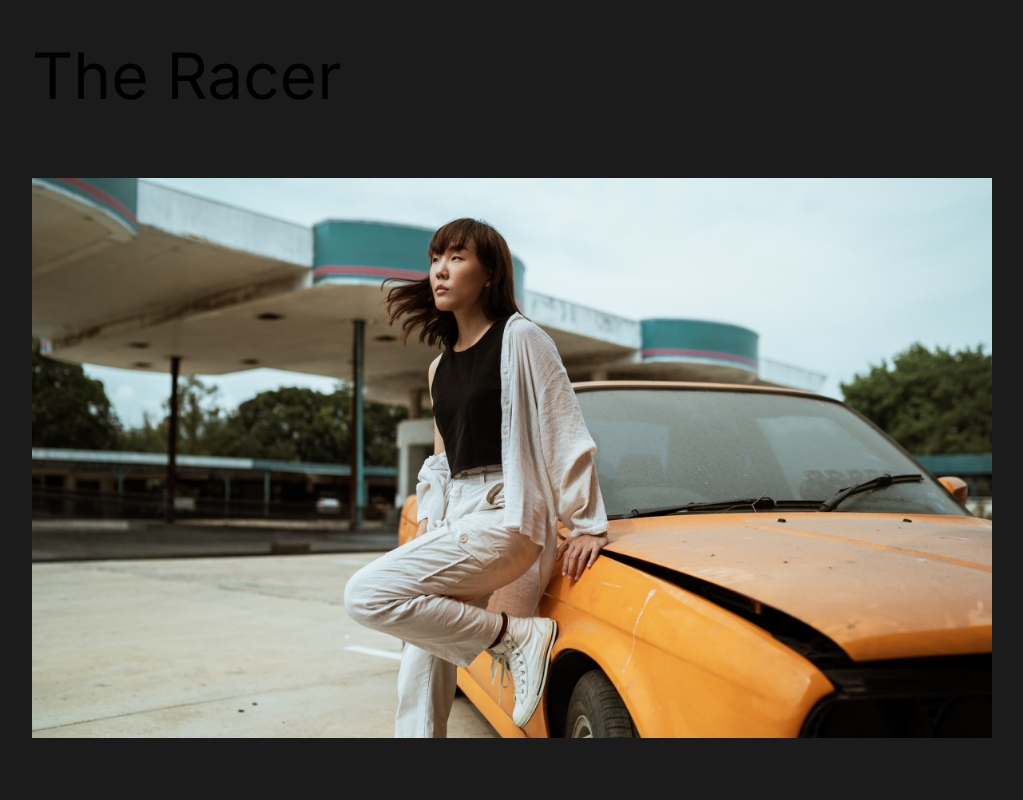
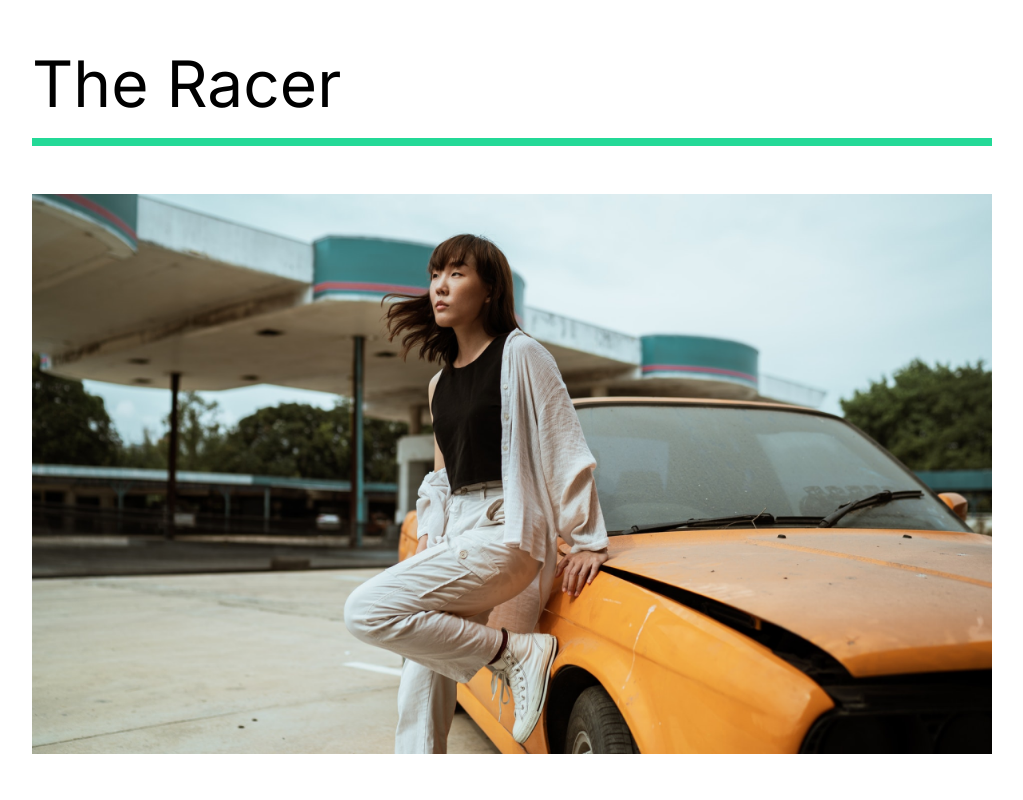
Before and after one commit to KrenarMuzaqi/capture-project, a React (Create React App) app: page /work in a window 1280 px wide. Shown: the part 1020-1820 px from the top of the page, without its empty margins (128-1151 px from the left). Built offline with nearby package versions, Linux system fonts and the light colour scheme.

Commit message:
About Us section animated

```diff
--- a/src/animation.js
+++ b/src/animation.js
@@ -8,10 +8,43 @@
     y: 0,
     transition: {
       duration: 1,
+      when: "beforeChildren", //this is for children to start animating after parent animation is finished
+      staggerChildren: 0.25, //children coming to screen one by one
     },
   },
+  //this happend when we leave current screen
   exit: {
     opacity: 0,
     y: 300,
+    transition: {
+      duration: 0.5,
+    },
   },
 };
+
+export const titleAnim = {
+  hidden: { y: 200 },
+  show: {
+    y: 0,
+    transition: { duration: 0.75, ease: "easeOut" },
+  },
+};
+
+export const fade = {
+  hidden: {
+    opacity: 0,
+  },
+  show: {
+    opacity: 1,
+    transition: { ease: "easeOut", duration: 0.75 },
+  },
+};
+
+export const photoAnim = {
+  hidden: { scale: 1.5, opacity: 0 },
+  show: {
+    scale: 1,
+    opacity: 1,
+    transition: { ease: "easeOut", duration: 0.75 },
+  },
+};
--- /dev/null
+++ b/src/components/Wave.js
@@ -0,0 +1,31 @@
+import React from "react";
+import styled from "styled-components";
+import { motion } from "framer-motion";
+
+const Wave = () => {
+  return (
+    <WaveSvg
+      viewBox="0 0 1440 363"
+      fill="none"
+      xmlns="http://www.w3.org/2000/svg"
+    >
+      <motion.path
+        initial={{ pathLength: 0, pathOffset: 1 }}
+        animate={{ pathLength: 1, pathOffset: 0 }}
+        transition={{ duration: 1 }}
+        d="M1440 27.4774C1352.73 19.8184 1122.41 49.0556 899.331 227.276C620.48 450.052 354.282 355.647 170.328 185.318C23.165 49.0556 -4.21721 8.32998 0.487081 5"
+        stroke="#D96ED4"
+        strokeOpacity="0.1"
+        strokeWidth="10"
+      />
+    </WaveSvg>
+  );
+};
+
+const WaveSvg = styled.svg`
+  position: absolute;
+  left: 0;
+  z-index: 1;
+`;
+
+export default Wave;
--- a/src/pages/OurWork.js
+++ b/src/pages/OurWork.js
@@ -10,32 +10,38 @@
 
 //Animations
 import { motion } from "framer-motion";
-import { pageAnimation } from "../animation";
+import { pageAnimation, photoAnim, fade } from "../animation";
 
 const OurWrok = () => {
   return (
     <Work variants={pageAnimation} initial="hidden" animate="show" exit="exit">
       <Movie>
-        <h2>The Athlete</h2>
+        <motion.h2 variants={fade}>The Athlete</motion.h2>
         <div className="line"> </div>
         <Link to="/work/the-athlete">
-          <img src={athlete} alt="athlete" />
+          <Hide>
+            <motion.img variants={photoAnim} src={athlete} alt="athlete" />
+          </Hide>
         </Link>
       </Movie>
 
       <Movie>
-        <h2>The Racer</h2>
-        <div className="line"> </div>
+        <motion.h2 variants={fade}>The Racer</motion.h2>
+        <motion.div className="line"> </motion.div>
         <Link to="/work/the-racer">
-          <img src={theracer} alt="theracer" />
+          <Hide>
+            <motion.img variants={photoAnim} src={theracer} alt="theracer" />
+          </Hide>
         </Link>
       </Movie>
 
       <Movie>
-        <h2>Good Times</h2>
+        <motion.h2 variants={fade}>Good Times</motion.h2>
         <div className="line"> </div>
         <Link to="/work/good-times">
-          <img src={goodtimes} alt="goodtimes" />
+          <Hide>
+            <motion.img variants={photoAnim} src={goodtimes} alt="goodtimes" />
+          </Hide>
         </Link>
       </Movie>
     </Work>
@@ -46,7 +52,7 @@
   min-height: 100vh;
   overflow: hidden;
   padding: 5rem 10rem;
-
+  background-color: #fff;
   h2 {
     padding: 1rem 0rem;
   }
@@ -56,8 +62,8 @@
   padding-bottom: 10rem;
 
   .line {
-    line-height: 0.5rem;
-    background-color: #ccc;
+    height: 0.5rem;
+    background-color: #23d997;
     margin-bottom: 3rem;
   }
 
@@ -68,4 +74,8 @@
   }
 `;
 
+const Hide = styled.div`
+  overflow: hidden;
+`;
+
 export default OurWrok;
--- a/src/styles.js
+++ b/src/styles.js
@@ -14,6 +14,7 @@
 export const Description = styled.div`
   flex: 1;
   padding-right: 5rem;
+  z-index: 2;
 
   h2 {
     font-weight: lighter;
@@ -22,6 +23,8 @@
 
 export const Image = styled.div`
   flex: 1;
+  z-index: 2;
+
   /* overflow: hidden; */
 
   img {
```
Also changed, not shown: src/components/AboutSection.js (+12 -7 lines).
